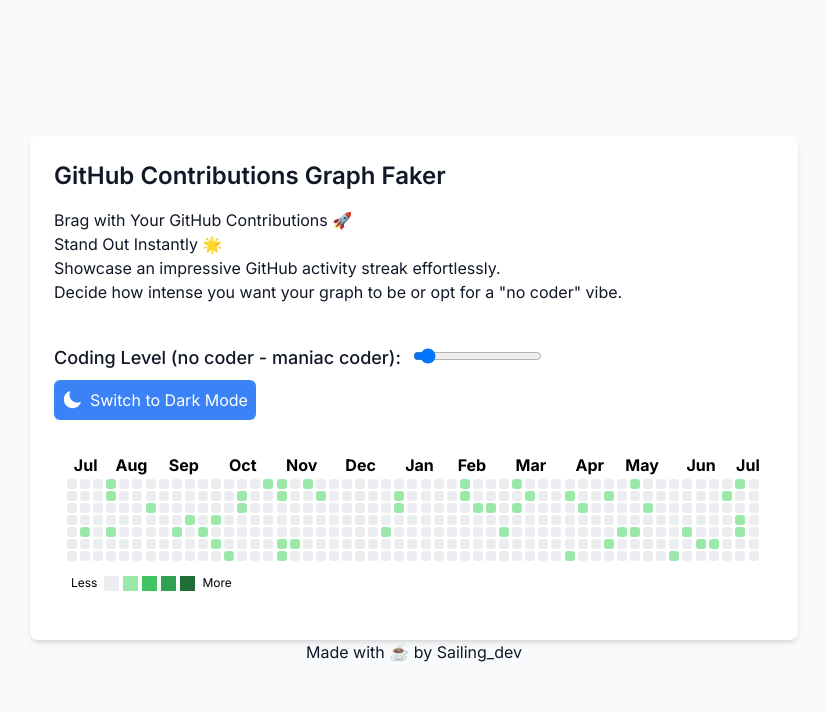
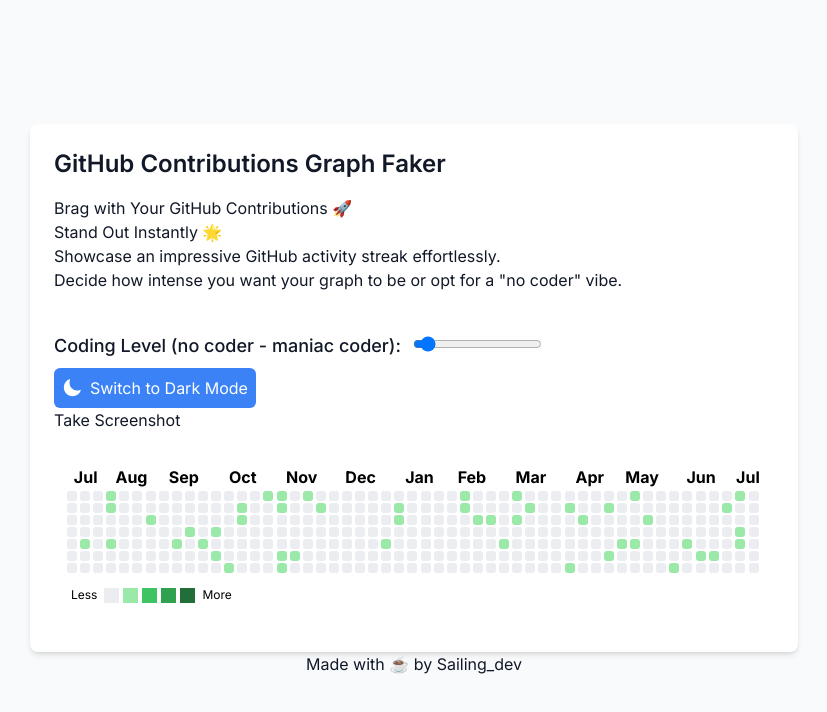
Before and after one commit to kellerfabian/contributionfaker, a Next.js app: page / in a window 1280 px wide. Shown: the top 712 px of the page, without its empty margins (226-1053 px from the left). Built offline with nearby package versions, Linux system fonts and the light colour scheme.

Commit message:
feat: added html2canvas

```diff
--- a/components/ContributionChart.tsx
+++ b/components/ContributionChart.tsx
@@ -1,4 +1,5 @@
 import { useEffect, useState } from "react";
+import html2canvas from "html2canvas";
 import styles from "./ContributionChart.module.css";
 
 interface ContributionData {
@@ -128,8 +129,23 @@
     setWeeksByMonth(newWeeksByMonth);
   }, [level]);
 
+  const handleScreenshot = () => {
+    const chartElement = document.getElementById("contribution-chart");
+    if (chartElement) {
+      html2canvas(chartElement).then((canvas) => {
+        const link = document.createElement("a");
+        link.download = "contribution-chart.png";
+        link.href = canvas.toDataURL("image/png");
+        link.click();
+      });
+    }
+  };
+
   return (
+    <div>
+      <button onClick={handleScreenshot}>Take Screenshot</button>
       <div
+        id="contribution-chart"
         className={`p-3 ${styles.tableContainer} ${
           darkMode ? styles.tableDark : styles.tableLight
         } rounded-md`}
@@ -215,6 +231,7 @@
           <span>More</span>
         </div>
       </div>
+    </div>
   );
 };
 
--- a/package.json
+++ b/package.json
@@ -12,6 +12,7 @@
     "@heroicons/react": "^2.1.5",
     "@nivo/calendar": "^0.87.0",
     "faker": "^6.6.6",
+    "html2canvas": "^1.4.1",
     "next": "14.2.5",
     "react": "^18",
     "react-dom": "^18"
```
Also changed, not shown: 1 other file (tests, documents, lock files or other folders). Lines whose indentation alone changed are shown as unchanged.
